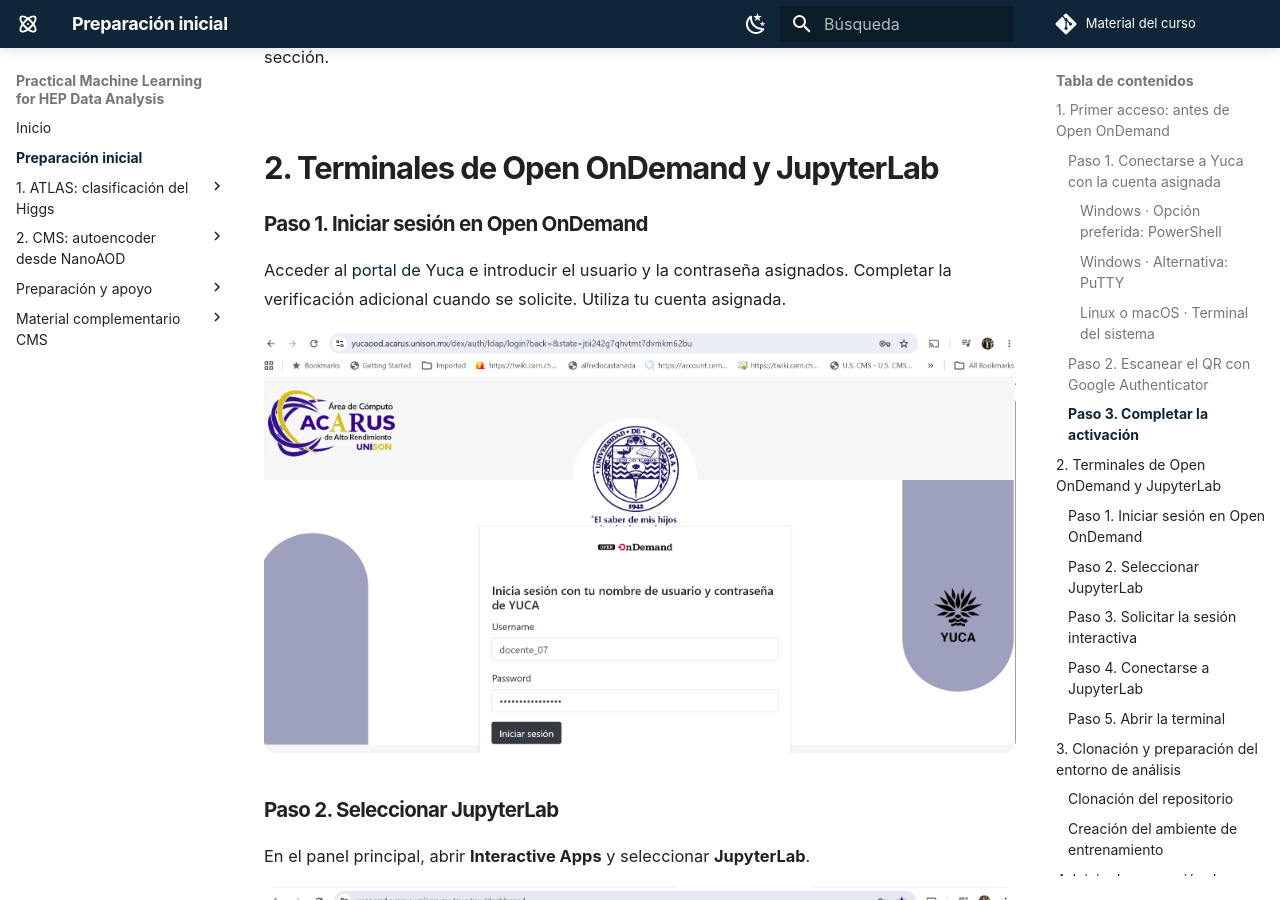
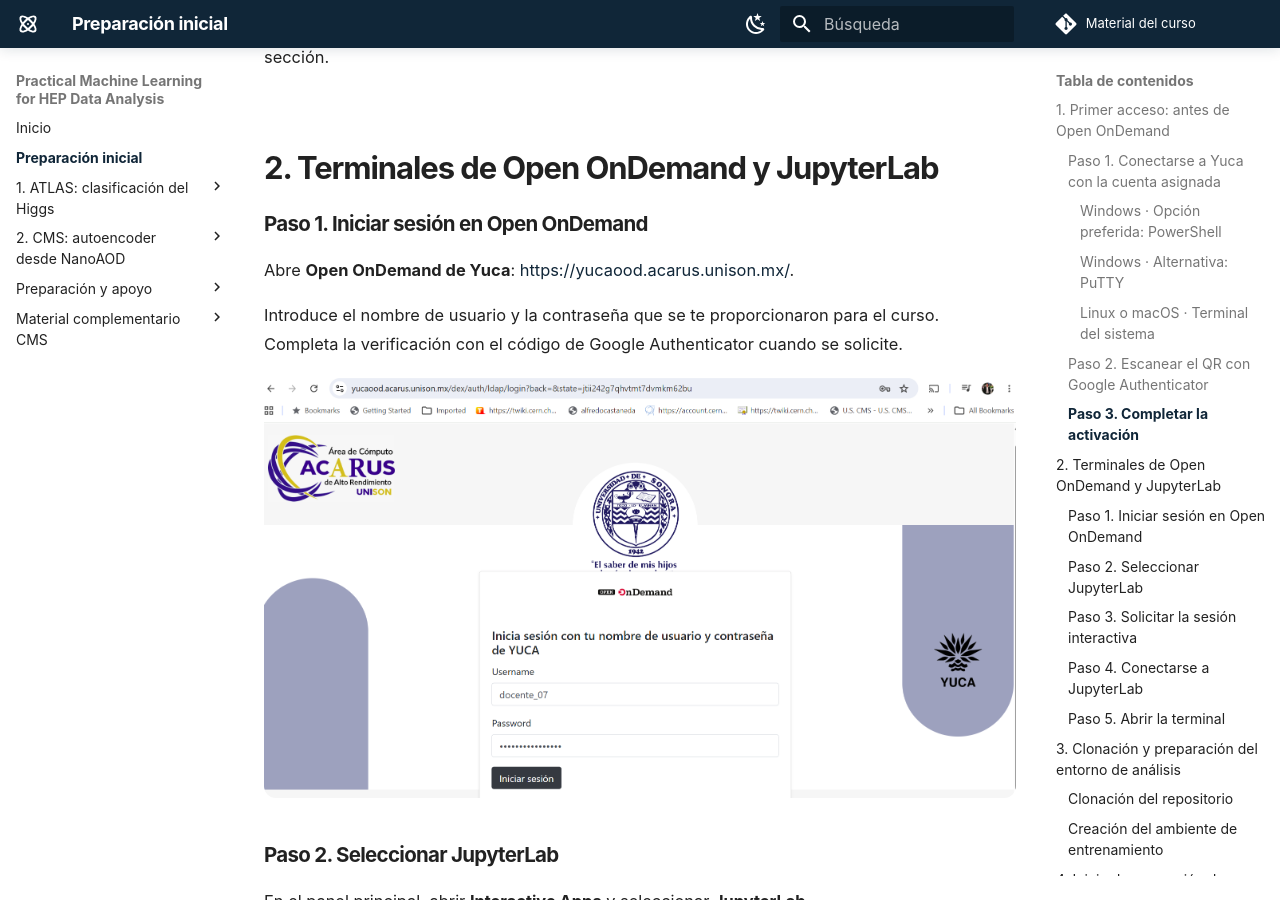
Before and after one commit to castaned/practical-ml-hep, an MkDocs documentation site: the page built from docs/preparacion.md, in a window 1280 px wide and 900 px high, scrolled down 4278 px. Built offline with MkDocs 1.6.1 and Material for MkDocs 9.7.7, drawn with Linux system fonts in a browser that asks for light colours; comment, search, counter and statistics services are not loaded.

Commit message:
Show explicit HTTPS Open OnDemand link before login instructions

```diff
--- a/docs/preparacion.md
+++ b/docs/preparacion.md
@@ -101,7 +101,9 @@ Con la activación completada, continúa con el acceso a **Open OnDemand** en la
 
 ### Paso 1. Iniciar sesión en Open OnDemand
 
-Acceder al [portal de Yuca](http://yucaood.acarus.unison.mx) e introducir el usuario y la contraseña asignados. Completar la verificación adicional cuando se solicite. Utiliza tu cuenta asignada.
+Abre **Open OnDemand de Yuca**: [https://yucaood.acarus.unison.mx/](https://yucaood.acarus.unison.mx/).
+
+Introduce el nombre de usuario y la contraseña que se te proporcionaron para el curso. Completa la verificación con el código de Google Authenticator cuando se solicite.
 
 ![Pantalla de acceso a Open OnDemand de Yuca](assets/yuca/01-acceso.png)
 
```
